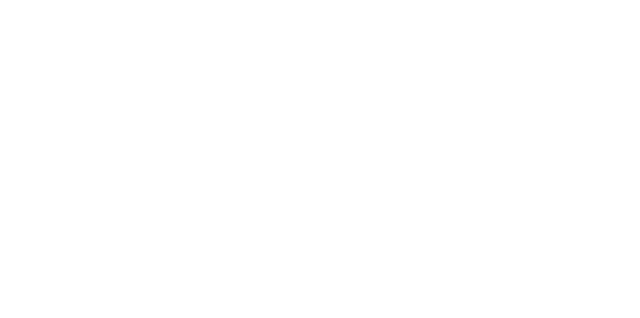
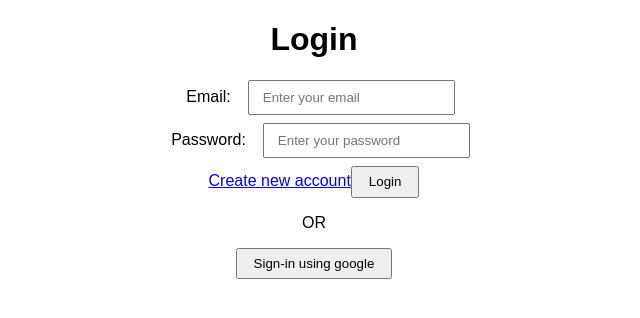
Before and after one commit to SK02K1/todo-firebase, a React (Create React App) app: page /login in a window 1280 px wide. Before the commit this address had no page. Shown: the top 318 px of the page, without its empty margins (326-966 px from the left). Built offline with nearby package versions, Linux system fonts and the light colour scheme.

Commit message:
add: login page

```diff
--- a/src/App.jsx
+++ b/src/App.jsx
@@ -1,12 +1,13 @@
 import "./styles.css";
 import { Route, Routes } from "react-router-dom";
-import { Home } from "./pages";
+import { Home, Login } from "./pages";
 
 export default function App() {
   return (
     <div className="App">
       <Routes>
         <Route path="/" element={<Home />} />
+        <Route path="/login" element={<Login />} />
       </Routes>
     </div>
   );
--- /dev/null
+++ b/src/pages/Login.jsx
@@ -0,0 +1,55 @@
+import { useState } from "react";
+import { Link } from "react-router-dom";
+
+export const Login = () => {
+  const [loginFormData, setLoginFormData] = useState({
+    email: "",
+    password: ""
+  });
+
+  const { email, password } = loginFormData;
+
+  const inputChangeHandler = (e) =>
+    setLoginFormData((prevFormData) => ({
+      ...prevFormData,
+      [e.target.name]: e.target.value
+    }));
+
+  return (
+    <div>
+      <h1>Login</h1>
+      <form>
+        <div className="field-container">
+          <label htmlFor="email">Email: </label>
+          <input
+            onChange={inputChangeHandler}
+            type="email"
+            name="email"
+            id="email"
+            value={email}
+            placeholder="Enter your email"
+            required
+          />
+        </div>
+        <div className="field-container">
+          <label htmlFor="password">Password: </label>
+          <input
+            onChange={inputChangeHandler}
+            type="password"
+            name="password"
+            id="password"
+            value={password}
+            placeholder="Enter your password"
+            required
+          />
+        </div>
+        <Link to="/signup">Create new account</Link>
+        <button className="btn" type="submit">
+          Login
+        </button>
+      </form>
+      <p>OR</p>
+      <button className="btn">Sign-in using google</button>
+    </div>
+  );
+};
--- a/src/pages/index.js
+++ b/src/pages/index.js
@@ -1 +1,2 @@
 export { Home } from "./Home";
+export { Login } from "./Login";
--- a/src/styles.css
+++ b/src/styles.css
@@ -3,8 +3,22 @@
   text-align: center;
 }
 
+label,
+input {
+  padding: 0.5rem 0.8rem;
+}
+
 .hero-banner {
   width: 50%;
+}
+
+.field-container {
+  margin: 0.5rem;
+}
+
+.btn {
+  padding: 0.4rem 1rem;
+  cursor: pointer;
 }
 
 @media screen and (min-width: 1024px) {
```
